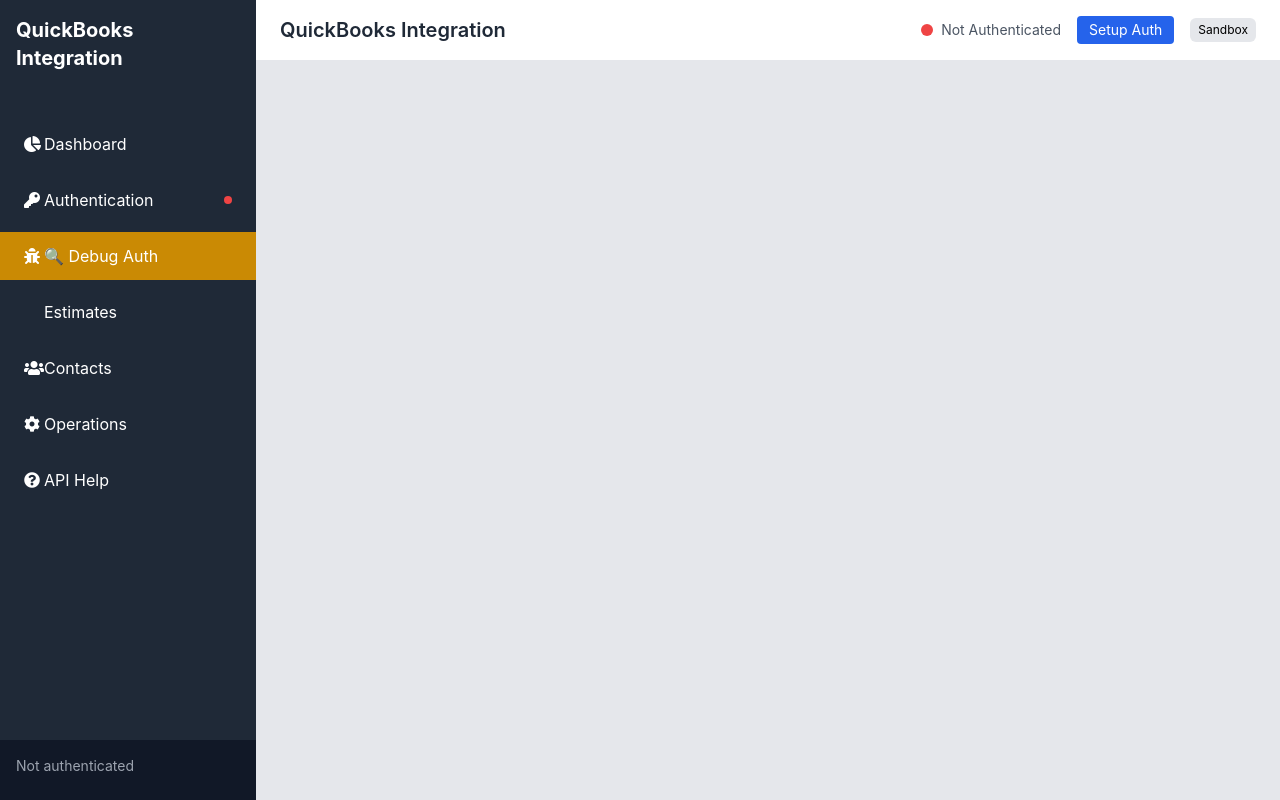
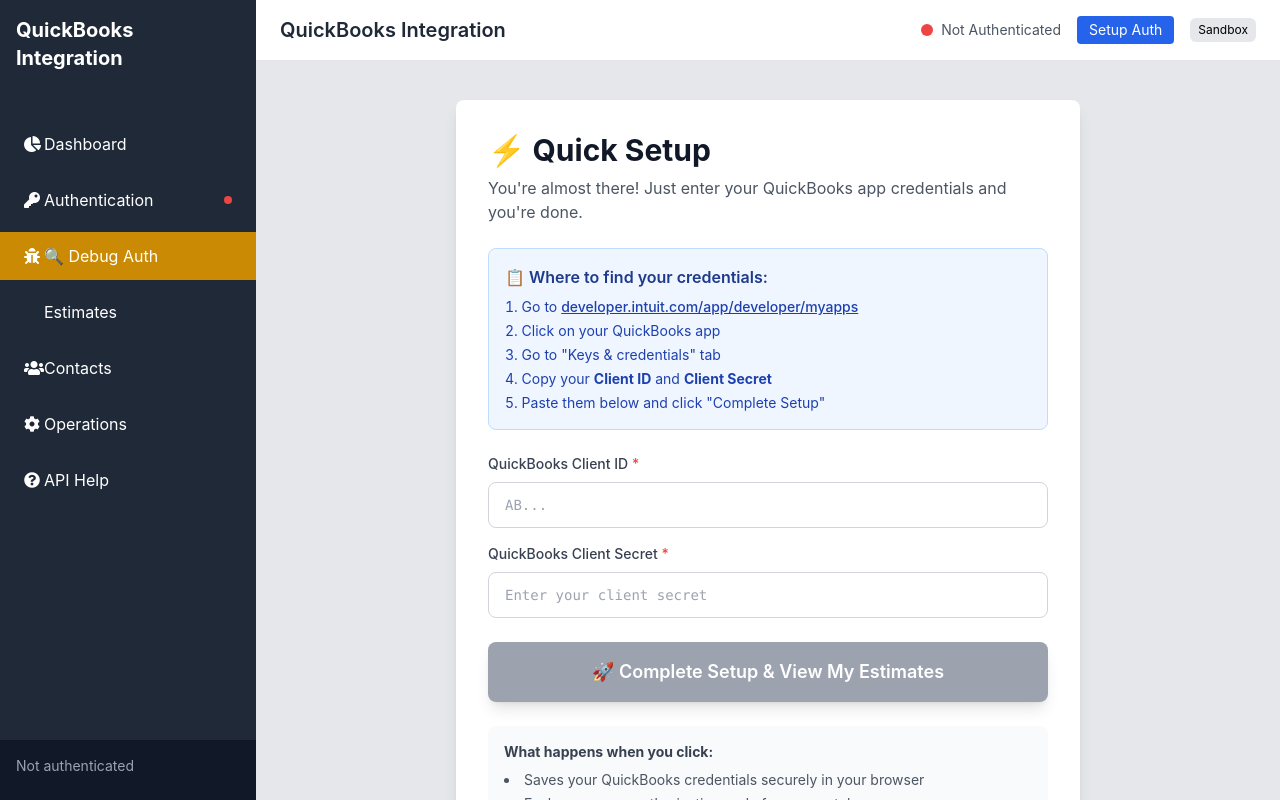
Before and after one commit to tdrywall/quickbooks-integration-dashboard, a React (Create React App) app: page /setup in a window 1280 px wide. Built offline with nearby package versions, Linux system fonts and the light colour scheme.

Commit message:
Add Quick Setup page - one-click credential entry and token exchange

```diff
--- a/src/App.jsx
+++ b/src/App.jsx
@@ -11,6 +11,7 @@
 import EstimateViewer from './components/pages/EstimateViewer';
 import ContactManagement from './components/pages/ContactManagement';
 import DebugAuth from './components/pages/DebugAuth';
+import QuickSetup from './components/pages/QuickSetup';
 
 function App() {
   return (
@@ -23,6 +24,7 @@
             <main className="flex-1 overflow-x-hidden overflow-y-auto bg-gray-200 p-4">
               <Routes>
                 <Route path="/" element={<Dashboard />} />
+                <Route path="/setup" element={<QuickSetup />} />
                 <Route path="/auth" element={<AuthenticationSetup />} />
                 <Route path="/debug-auth" element={<DebugAuth />} />
                 <Route path="/operations" element={<OperationsCenter />} />
--- /dev/null
+++ b/src/components/pages/QuickSetup.jsx
@@ -0,0 +1,139 @@
+import React, { useState, useContext } from 'react';
+import { useNavigate } from 'react-router-dom';
+import { QuickBooksContext } from '../../contexts/QuickBooksContext';
+
+const QuickSetup = () => {
+  const { auth, updateAuth, exchangeAuthCodeForTokens } = useContext(QuickBooksContext);
+  const navigate = useNavigate();
+  const [clientId, setClientId] = useState(auth.clientId || '');
+  const [clientSecret, setClientSecret] = useState(auth.clientSecret || '');
+  const [processing, setProcessing] = useState(false);
+  const [status, setStatus] = useState('');
+
+  const handleQuickSetup = async () => {
+    setProcessing(true);
+    setStatus('💾 Saving credentials...');
+
+    // Save credentials
+    updateAuth({
+      clientId,
+      clientSecret
+    });
+
+    await new Promise(resolve => setTimeout(resolve, 500));
+
+    // Exchange the auth code we already have
+    setStatus('🔄 Exchanging authorization code for access tokens...');
+
+    const result = await exchangeAuthCodeForTokens(auth.authorizationCode);
+
+    if (result.success) {
+      setStatus('✅ Success! Redirecting to your estimates...');
+      setTimeout(() => {
+        navigate('/estimates');
+      }, 1000);
+    } else {
+      setStatus(`❌ Error: ${result.message}`);
+      setProcessing(false);
+    }
+  };
+
+  return (
+    <div className="max-w-2xl mx-auto p-6">
+      <div className="bg-white rounded-lg shadow-lg p-8">
+        <h1 className="text-3xl font-bold text-gray-900 mb-2">⚡ Quick Setup</h1>
+        <p className="text-gray-600 mb-6">
+          You're almost there! Just enter your QuickBooks app credentials and you're done.
+        </p>
+
+        {/* Step-by-step instructions */}
+        <div className="bg-blue-50 border border-blue-200 rounded-lg p-4 mb-6">
+          <h3 className="font-semibold text-blue-900 mb-2">📋 Where to find your credentials:</h3>
+          <ol className="text-sm text-blue-800 space-y-1 list-decimal list-inside">
+            <li>Go to <a href="https://developer.intuit.com/app/developer/myapps" target="_blank" rel="noopener noreferrer" className="underline font-medium">developer.intuit.com/app/developer/myapps</a></li>
+            <li>Click on your QuickBooks app</li>
+            <li>Go to "Keys & credentials" tab</li>
+            <li>Copy your <strong>Client ID</strong> and <strong>Client Secret</strong></li>
+            <li>Paste them below and click "Complete Setup"</li>
+          </ol>
+        </div>
+
+        {/* Input fields */}
+        <div className="space-y-4 mb-6">
+          <div>
+            <label className="block text-sm font-medium text-gray-700 mb-2">
+              QuickBooks Client ID <span className="text-red-500">*</span>
+            </label>
+            <input
+              type="text"
+              value={clientId}
+              onChange={(e) => setClientId(e.target.value)}
+              placeholder="AB..."
+              className="w-full px-4 py-3 border border-gray-300 rounded-lg focus:outline-none focus:ring-2 focus:ring-blue-500 font-mono text-sm"
+              disabled={processing}
+            />
+          </div>
+
+          <div>
+            <label className="block text-sm font-medium text-gray-700 mb-2">
+              QuickBooks Client Secret <span className="text-red-500">*</span>
+            </label>
+            <input
+              type="password"
+              value={clientSecret}
+              onChange={(e) => setClientSecret(e.target.value)}
+              placeholder="Enter your client secret"
+              className="w-full px-4 py-3 border border-gray-300 rounded-lg focus:outline-none focus:ring-2 focus:ring-blue-500 font-mono text-sm"
+              disabled={processing}
+            />
+          </div>
+        </div>
+
+        {/* Status message */}
+        {status && (
+          <div className={`mb-6 p-4 rounded-lg ${
+            status.includes('✅') ? 'bg-green-50 text-green-800' :
+            status.includes('❌') ? 'bg-red-50 text-red-800' :
+            'bg-blue-50 text-blue-800'
+          }`}>
+            {status}
+          </div>
+        )}
+
+        {/* Action button */}
+        <button
+          onClick={handleQuickSetup}
+          disabled={processing || !clientId || !clientSecret}
+          className="w-full px-6 py-4 bg-gradient-to-r from-blue-600 to-blue-700 text-white rounded-lg hover:from-blue-700 hover:to-blue-800 disabled:from-gray-400 disabled:to-gray-400 disabled:cursor-not-allowed font-semibold text-lg transition-all shadow-lg hover:shadow-xl"
+        >
+          {processing ? '⏳ Setting up...' : '🚀 Complete Setup & View My Estimates'}
+        </button>
+
+        {/* What this does */}
+        <div className="mt-6 p-4 bg-gray-50 rounded-lg">
+          <p className="text-sm text-gray-700">
+            <strong>What happens when you click:</strong>
+          </p>
+          <ul className="text-sm text-gray-600 mt-2 space-y-1 list-disc list-inside">
+            <li>Saves your QuickBooks credentials securely in your browser</li>
+            <li>Exchanges your authorization code for access tokens</li>
+            <li>Connects to your QuickBooks Online account</li>
+            <li>Takes you straight to your estimates with real data</li>
+          </ul>
+        </div>
+
+        {/* Already have auth code notice */}
+        <div className="mt-4 p-4 bg-green-50 border border-green-200 rounded-lg">
+          <p className="text-sm text-green-800">
+            ✅ <strong>Authorization Code:</strong> {auth.authorizationCode ? 'Already saved' : 'Missing'}
+          </p>
+          <p className="text-sm text-green-800">
+            ✅ <strong>Realm ID:</strong> {auth.realmId}
+          </p>
+        </div>
+      </div>
+    </div>
+  );
+};
+
+export default QuickSetup;
```
